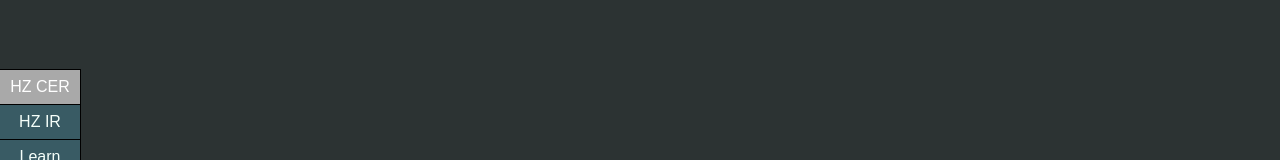
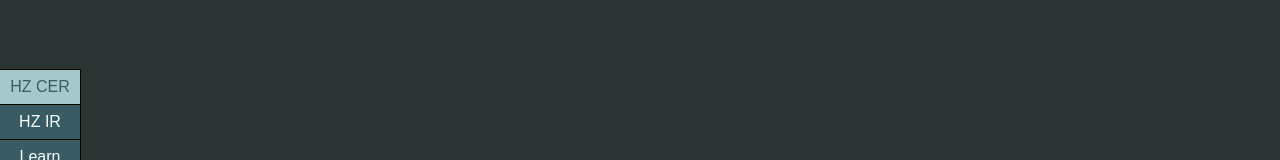
Before and after one commit to TheMineMan100/TheMineMan100.github.io, a website: page index.html in a window 1280 px wide. In both pictures the pointer is over the link "HZ CER". Shown: the part 503-663 px from the top of the page. Drawn offline with Linux system fonts and the light colour scheme.

Commit message:
edited asidebar hover colors to match navbar

```diff
--- a/css/style.css
+++ b/css/style.css
@@ -57,8 +57,8 @@ aside a {
 }
 
 aside a:hover {
-    background-color: darkgray;
-    color: white;
+    color: #395B64;
+    background-color: #A5C9CA;
 }
 
 nav {
```
